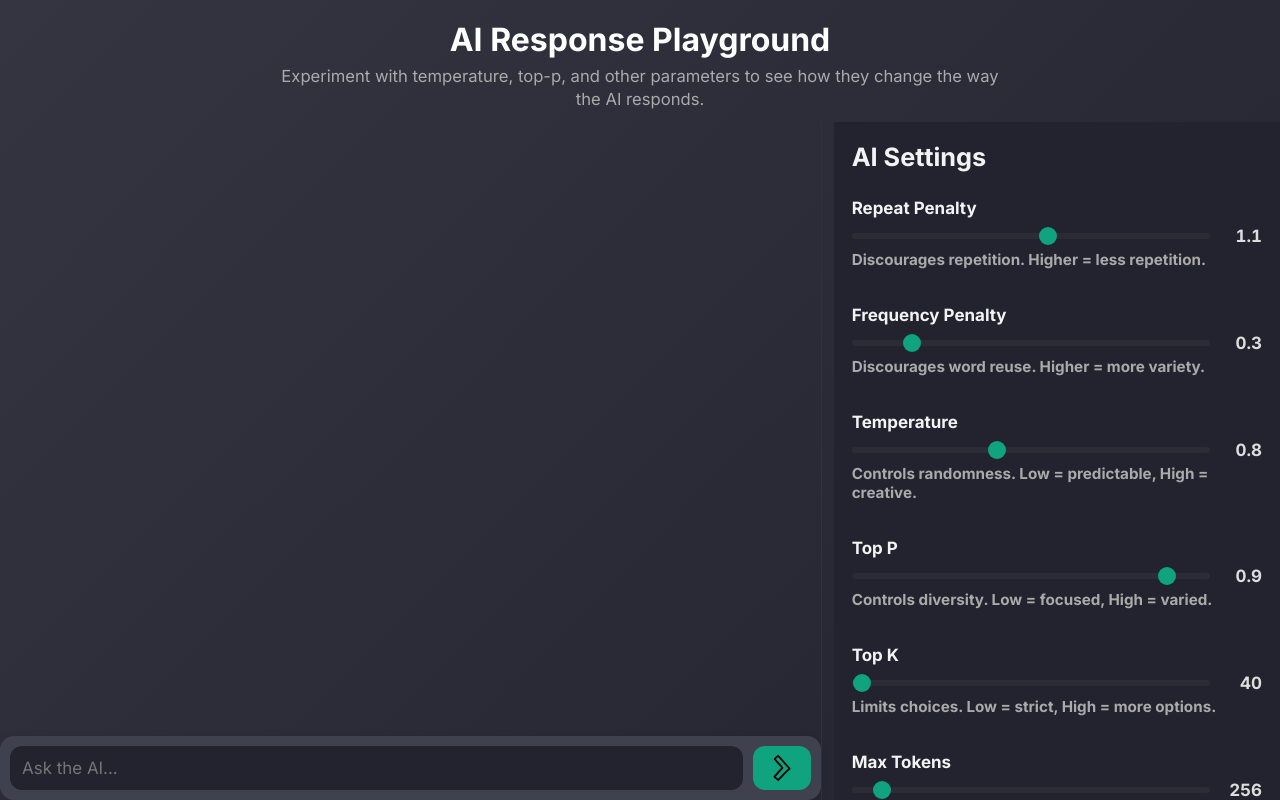
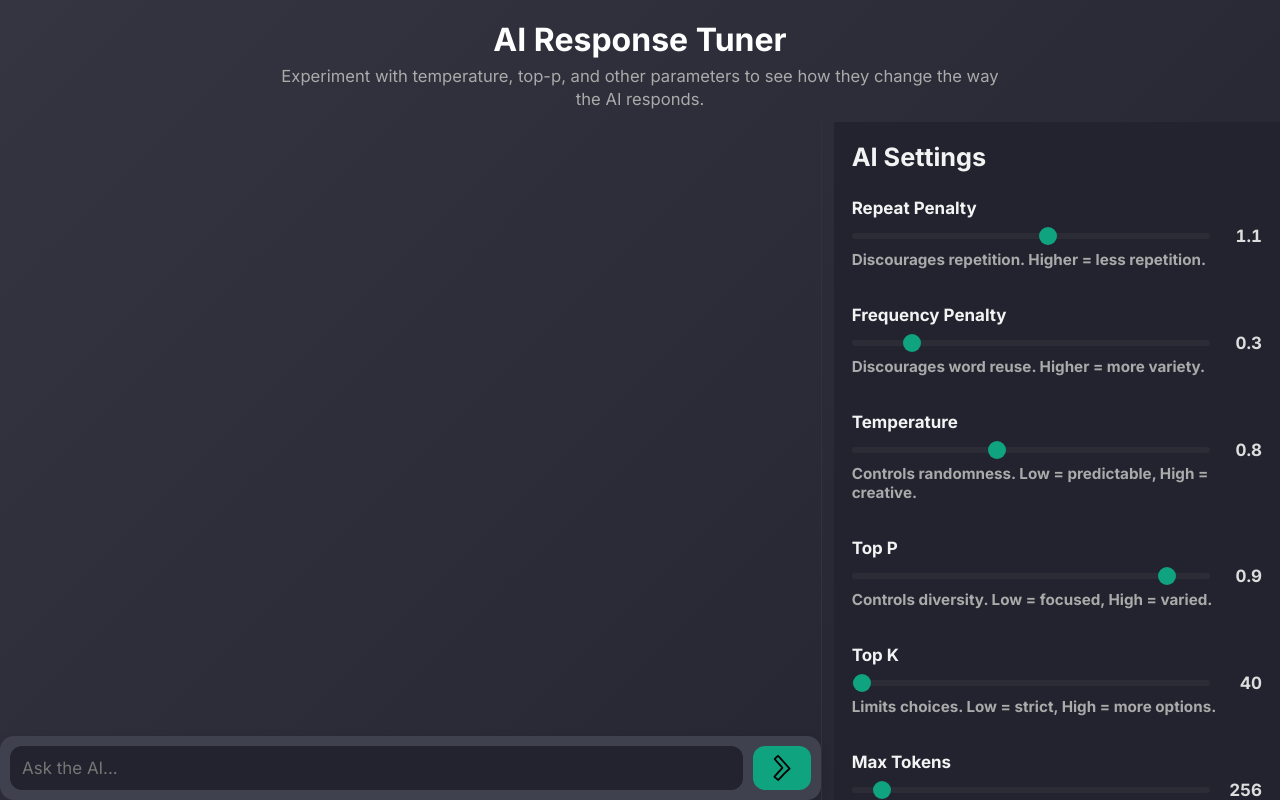
Before and after one commit to BenjaminJose06/AI-Response-Playground, a website built with Vite: page client/index.html in a window 1280 px wide. Built offline with nearby package versions, Linux system fonts and the light colour scheme.

Commit message:
Update project name in index.html to AI Response Tuner

```diff
--- a/client/index.html
+++ b/client/index.html
@@ -11,7 +11,7 @@
   <body>
     <!-- ===== Page Header ===== -->
     <header id="page-header">
-      <h1>AI Response Playground</h1>
+      <h1>AI Response Tuner</h1>
       <p class="subtitle">
         Experiment with temperature, top-p, and other parameters to see how they
         change the way the AI responds.
```
